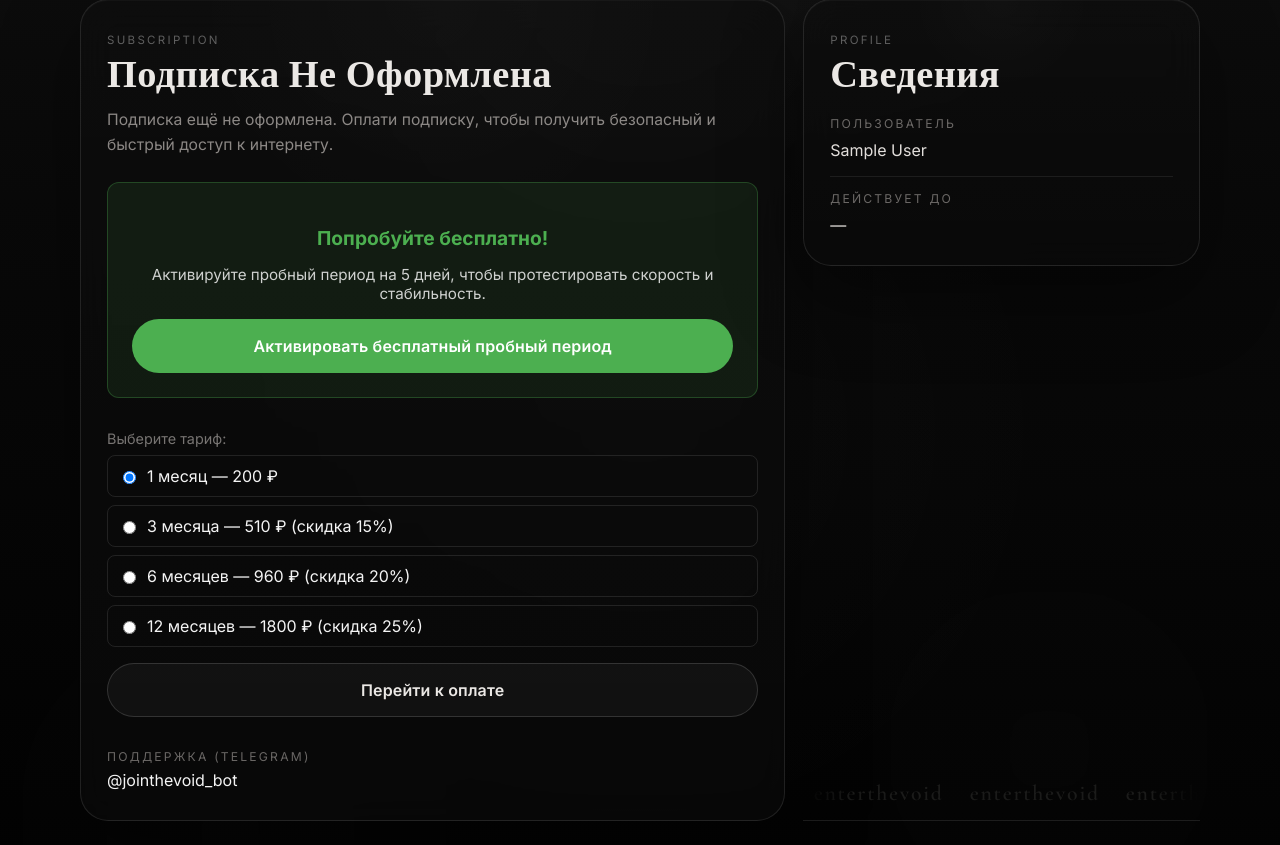
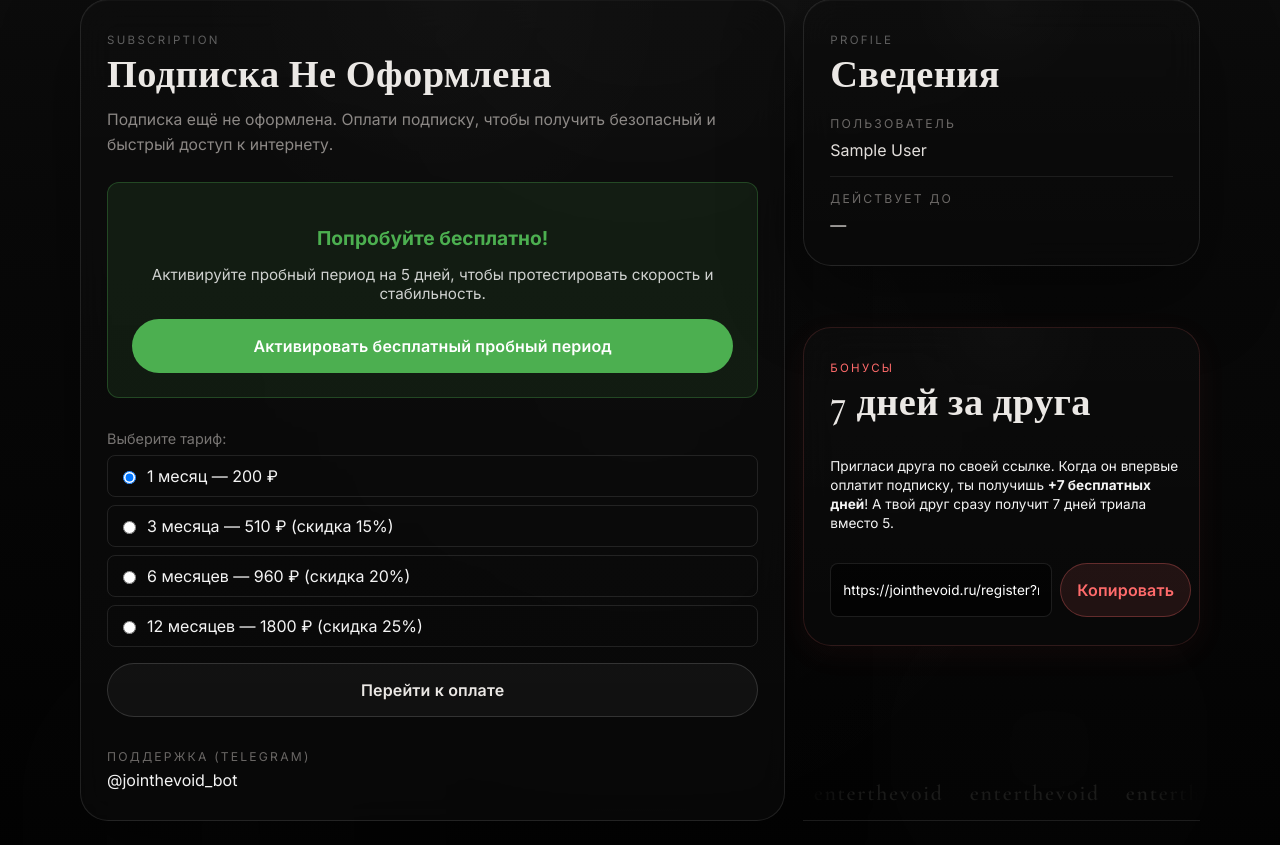
Before and after one commit to qqvoil/void, a Flask app: page /dashboard in a window 1280 px wide. Shown: the part 299-1144 px from the top of the page. Run offline with Flask 3, Linux system fonts and the light colour scheme; the visitor is signed in with stand-in values (Sample User, id 1); data comes from the database, SQL or seed files in the repository; some libraries are stand-ins or nearby versions.

Commit message:
Implement referral system

```diff
--- a/app.py
+++ b/app.py
@@ -225,14 +225,21 @@ def register():
         if existing_user:
             error = "Этот логин уже занят. Пожалуйста, придумайте другой."
 
+        referrer_id = None
+        ref = request.args.get("ref") or request.form.get("ref")
+        if ref and ref.isdigit():
+            referrer = query_one("SELECT id FROM users WHERE id = ?", (int(ref),))
+            if referrer:
+                referrer_id = int(ref)
+
         if error is None:
             password_hash = generate_password_hash(password)
             execute(
                 """
-                INSERT INTO users (full_name, password_hash, status, instructions_url)
-                VALUES (?, ?, 'new', ?)
+                INSERT INTO users (full_name, password_hash, status, instructions_url, referrer_id)
+                VALUES (?, ?, 'new', ?, ?)
             """,
-                (full_name, password_hash, "/inst-landing"),
+                (full_name, password_hash, "/inst-landing", referrer_id),
             )
             flash("Регистрация успешна. Теперь войдите в аккаунт.", "success")
             return redirect(url_for("login"))
@@ -629,6 +636,59 @@ def anypay_webhook():
                 except Exception:
                     pass
 
+        # Referral Bonus Processing
+        if user["referrer_id"] and not user.get("has_brought_referral_bonus", 0):
+            referrer = query_one("SELECT * FROM users WHERE id = ?", (user["referrer_id"],))
+            if referrer:
+                try:
+                    bonus_days = (int(float(amount)) // 200) * 7
+                except (ValueError, TypeError):
+                    bonus_days = 7
+
+                if bonus_days > 0:
+                    ref_now = datetime.now()
+                    if referrer["expires_at"] and referrer["expires_at"] != 'Безлимит':
+                        try:
+                            ref_exp = datetime.strptime(referrer["expires_at"], "%Y-%m-%d %H:%M:%S")
+                            ref_new_exp = max(ref_exp, ref_now) + timedelta(days=bonus_days)
+                        except ValueError:
+                            ref_new_exp = ref_now + timedelta(days=bonus_days)
+                    elif referrer["expires_at"] == 'Безлимит':
+                        ref_new_exp = None # Don't update unlimited
+                    else:
+                        ref_new_exp = ref_now + timedelta(days=bonus_days)
+
+                    if ref_new_exp:
+                        ref_exp_str = ref_new_exp.strftime("%Y-%m-%d %H:%M:%S")
+
+                        ref_safe_name = referrer['full_name'].lower()
+                        for cyr, lat in cyrillic_translit.items():
+                            ref_safe_name = ref_safe_name.replace(cyr, lat)
+                        ref_safe_name = re.sub(r'[^a-zA-Z0-9-]', '-', ref_safe_name)
+                        ref_rw_username = f"User-{referrer['id']}-{ref_safe_name}"
+                        ref_rw_username = re.sub(r'-+', '-', ref_rw_username).strip('-')
+
+                        ref_sub_url = remnawave_create_or_extend_user(ref_rw_username, ref_exp_str)
+                        if ref_sub_url:
+                            execute("UPDATE users SET expires_at = ?, subscription_url = ?, notified_3d=0, notified_1d=0, notified_10h=0, notified_1h=0 WHERE id = ?", (ref_exp_str, ref_sub_url, referrer["id"]))
+                        else:
+                            execute("UPDATE users SET expires_at = ?, notified_3d=0, notified_1d=0, notified_10h=0, notified_1h=0 WHERE id = ?", (ref_exp_str, referrer["id"]))
+
+                        # Notify referrer
+                        ref_tg_id = referrer["telegram_id"]
+                        if ref_tg_id and bot_token:
+                            ref_msg = f"🎉 <b>Ура! Твой друг оплатил подписку.</b>\n\nТебе начислено <b>+{bonus_days} дней</b> к подписке в качестве бонуса по реферальной программе!\n\nНовая дата окончания: {ref_exp_str}"
+                            try:
+                                requests.post(f"http://91.238.123.4:10080/bot{bot_token}/sendMessage", data={
+                                    "chat_id": ref_tg_id,
+                                    "text": ref_msg,
+                                    "parse_mode": "HTML"
+                                }, timeout=5)
+                            except Exception:
+                                pass
+
+            execute("UPDATE users SET has_brought_referral_bonus = 1 WHERE id = ?", (user_id,))
+
     return "OK", 200
 
 @app.route("/activate-trial", methods=["POST"])
@@ -643,8 +703,10 @@ def activate_trial():
         flash("У вас уже есть подписка.", "error")
         return redirect(url_for("dashboard"))
 
+    # Give 7 days trial if user was referred, else 5 days
+    days_to_add = 7 if user["referrer_id"] else 5
     now = datetime.now()
-    new_expires = now + timedelta(days=5)
+    new_expires = now + timedelta(days=days_to_add)
     expires_str = new_expires.strftime("%Y-%m-%d %H:%M:%S")
 
     # Transliterate cyrillic to latin and sanitize
--- a/schema.sql
+++ b/schema.sql
@@ -16,6 +16,8 @@ CREATE TABLE users (
     notified_1d BOOLEAN DEFAULT 0,
     notified_10h BOOLEAN DEFAULT 0,
     notified_1h BOOLEAN DEFAULT 0,
+    referrer_id INTEGER DEFAULT NULL,
+    has_brought_referral_bonus BOOLEAN DEFAULT 0,
     is_legacy BOOLEAN DEFAULT 0,
     created_at TEXT NOT NULL DEFAULT CURRENT_TIMESTAMP
 );
--- a/templates/dashboard.html
+++ b/templates/dashboard.html
@@ -248,6 +248,37 @@
         </aside>
         {% endif %}
 
+        <aside class="dash-card dash-side-card" style="margin-top: 1rem; border-color: rgba(255, 107, 107, 0.15); box-shadow: 0 8px 32px rgba(255, 107, 107, 0.05);">
+          <span class="dash-card__kicker" style="color: #ff6b6b;">Бонусы</span>
+          <h2 class="dash-card__title">7 дней за друга</h2>
+          <div class="dash-meta">
+            <p style="font-size: 0.85rem; line-height: 1.4; color: var(--color-text-dim); margin-bottom: 1rem;">
+              Пригласи друга по своей ссылке. Когда он впервые оплатит подписку, ты получишь <b>+7 бесплатных дней</b>! А твой друг сразу получит 7 дней триала вместо 5.
+            </p>
+            <div style="display: flex; gap: 8px;">
+              <input type="text" id="refLink" value="https://jointhevoid.ru/register?ref={{ user.id }}" readonly style="flex: 1; background: rgba(0,0,0,0.5); border: 1px solid rgba(255,255,255,0.1); color: #fff; padding: 0 12px; border-radius: 8px; font-size: 0.85rem; outline: none;">
+              <button onclick="copyRefLink()" class="dash-btn" style="background: rgba(255, 107, 107, 0.1); border: 1px solid rgba(255, 107, 107, 0.3); color: #ff6b6b; padding: 0 16px; height: 38px;">
+                Копировать
+              </button>
+            </div>
+          </div>
+          <script>
+            function copyRefLink() {
+              var copyText = document.getElementById("refLink");
+              copyText.select();
+              copyText.setSelectionRange(0, 99999);
+              navigator.clipboard.writeText(copyText.value);
+
+              var btn = event.target;
+              var oldText = btn.innerText;
+              btn.innerText = "Скопировано!";
+              setTimeout(function() {
+                btn.innerText = oldText;
+              }, 2000);
+            }
+          </script>
+        </aside>
+
         <div class="dash-side-bottom">
           <div class="dash-side-ticker" aria-hidden="true">
             <div class="dash-side-ticker__track">
--- a/templates/register.html
+++ b/templates/register.html
@@ -253,7 +253,7 @@
         </p>
       </div>
 
-      <form method="post" class="reg-form">
+      <form method="post" action="{{ url_for('register', ref=request.args.get('ref', '')) }}" class="reg-form">
         <input type="hidden" name="csrf_token" value="{{ csrf_token() }}"/>
         <div class="reg-field">
           <label class="reg-label" for="full_name">Логин</label>
```
Also changed, not shown: bot.py (+31 -3 lines).
